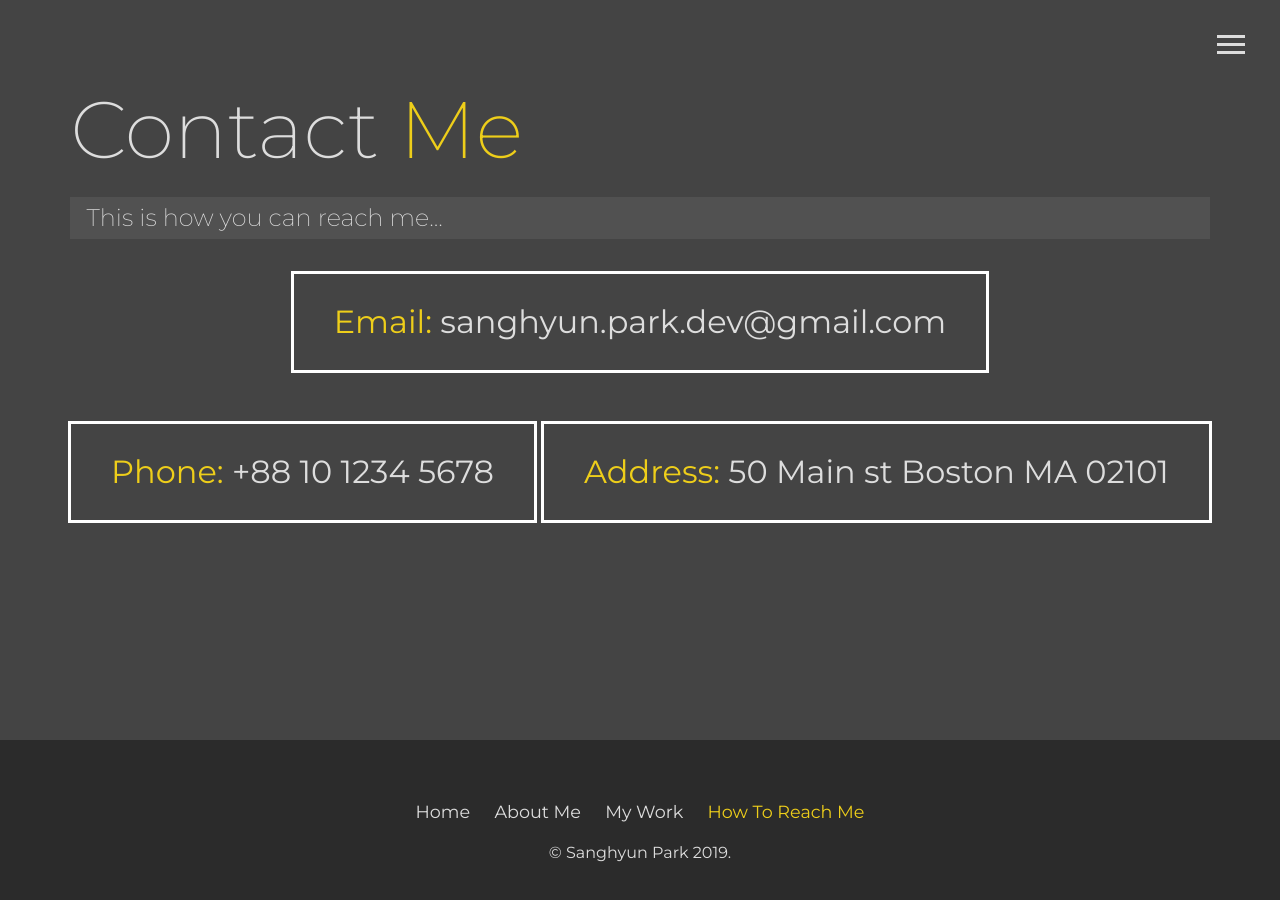
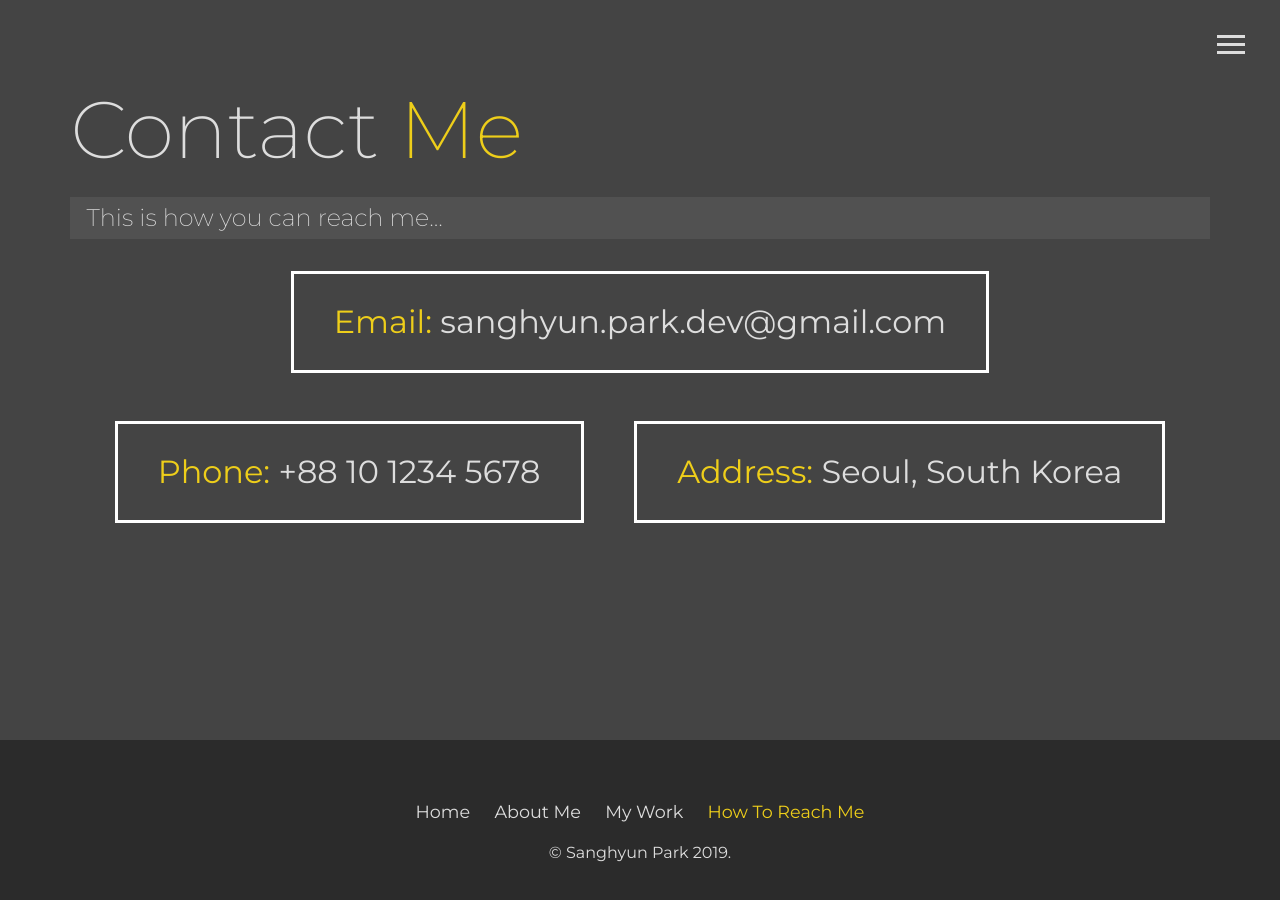
Before and after one commit to 920603/portfolio, a plain HTML site: page contact.html in a window 1280 px wide. Drawn offline with Linux system fonts and the light colour scheme.

Commit message:
Update contact.html

```diff
--- a/contact.html
+++ b/contact.html
@@ -58,7 +58,7 @@
       </div>
       <div>
         <span class="text-secondary">Address:</span>
-        50 Main st Boston MA 02101
+        Seoul, South Korea
       </div>
     </div>
 
```
